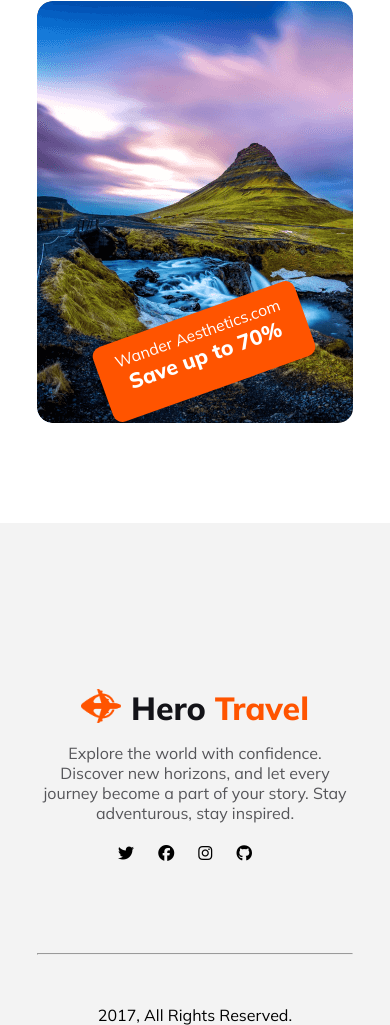
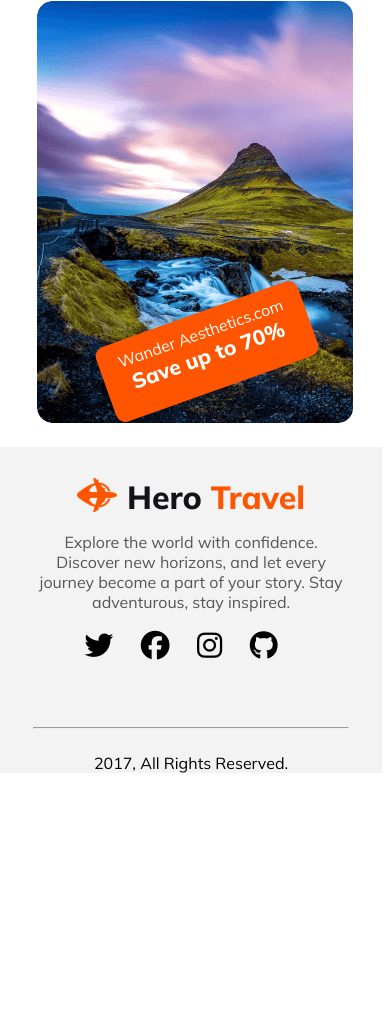
Before and after one commit to jnakht/hero-travel-website, a plain HTML site: page index.html in a window 390 px wide. Shown: the part 7275-8300 px from the top of the page. After the commit the page ends 8048 px from the top, so only its background shows below. Drawn offline with Linux system fonts and the light colour scheme.

Commit message:
all done

```diff
--- a/index.html
+++ b/index.html
@@ -275,7 +275,7 @@
                 <h2 class="company-name">Hero <span class="special-text">Travel</span></h2>
             </div>
             <p class="common-paragraph">Explore the world with confidence. Discover new horizons, and let every journey become a part of your story. Stay adventurous, stay inspired.</p>
-            <div class="icons-container">
+            <div style="font-size: 1.8rem;" class="icons-container">
                 <i class="fa-brands fa-twitter icon"></i>
                 <i class="fa-brands fa-facebook icon"></i>
                 <i class="fa-brands fa-instagram icon"></i>
--- a/styles/mobile-responsive.css
+++ b/styles/mobile-responsive.css
@@ -1,56 +1,14 @@
-/* @media screen and (max-width: 1000px) and (min-width: 700px) {
-    .nav ul {
-        width: 100%;
-        height: 100vh;
-        text-align: center;
-        position: relative;
-        background: white;
-        left: -150%;
-        transition: 0.5s;
-    }
-    .nav ul li {
-        display: block;
-    }
-    .nav .hambarger {
-        display: block;
-    }
-    .nav .logo-title-container {
-        display: flex;
-        justify-content: start;
-        align-items: center;
-    }
 
-    .nav ul li,
-    .nav .company-title,
-    .nav .logo-title-container {
-        line-height: 40px;
-        font-size: 1rem;
-    }
-    #company-logo {
-        width: auto;
-    }
-    .banner {
-        background-position: center;
-        height: 100vw;
-    }
-    .banner .banner-description {
-        width: 100%;
-    }
-
-
-
-} */
 
 @media screen and (max-width: 600px) {
 
-    /* .nav ul  {
-        height: 50px;
-    } */
     .nav {
         margin-top: 15px;
         margin-bottom: 15px;
     }
-
+    .website-container {
+        overflow: hidden;
+    }
     .nav ul {
         width: 100%;
         height: 100vh;
@@ -315,6 +273,7 @@
 
     .sign-up {
         flex-direction: column;
+        margin-bottom: 24px;
     }
 
     .sign-up .left,
@@ -343,7 +302,8 @@
         transform: rotate(-19.628deg);
         position: absolute;
         bottom: 32px;
-        left: 60px;
+        left: 20%;
+        /* right: 32px; */
         text-align: center;
         padding-top: 10px;
     }
@@ -358,4 +318,21 @@
         font-weight: 800;
 
     }
+    footer {
+        height: auto;
+        width: 98vw;
+    }
+    .footer-container {
+        width: 81vw;
+        padding-top: 30px;
+    }
+    .footer-container hr,
+    .footer-container .icons-container
+     {
+        margin-bottom: 24px;
+    }
+    .footer-container .common-paragraph  {
+        margin-bottom: 15px;
+    }
+
 }
```
